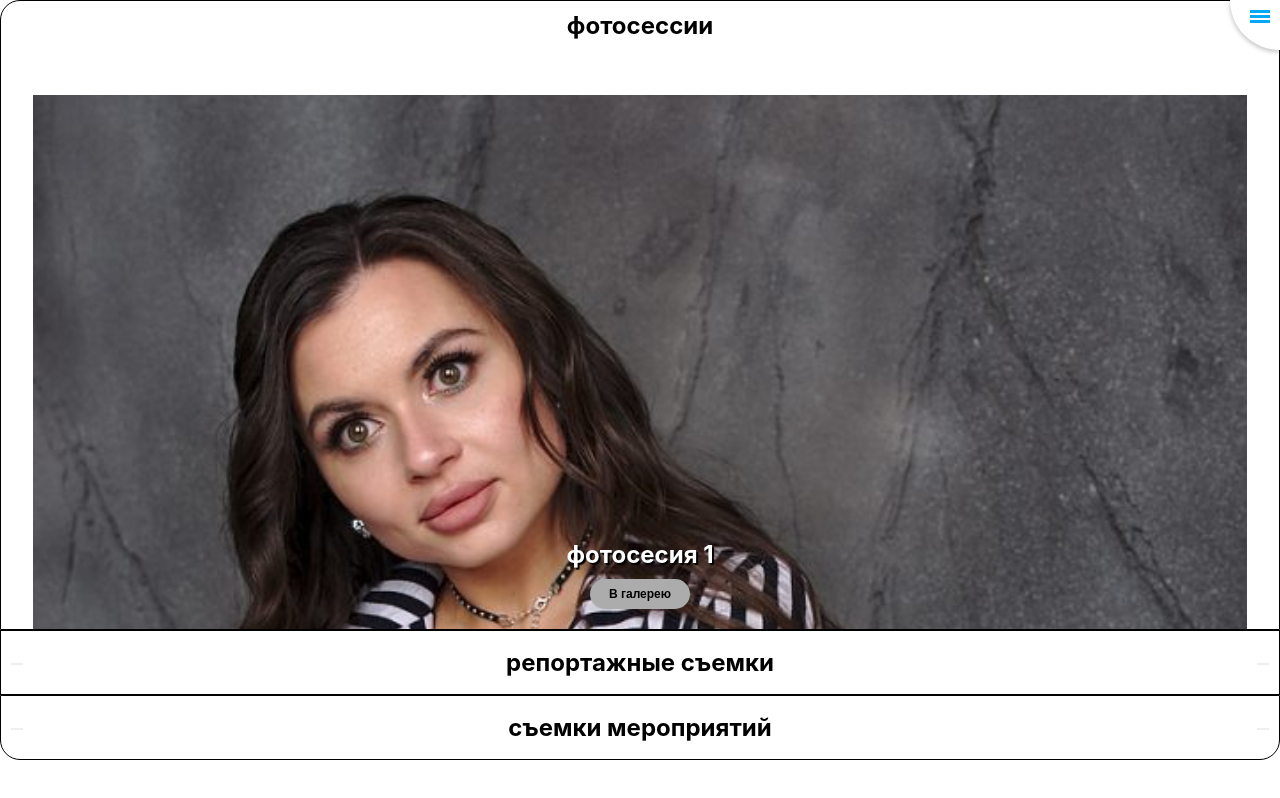
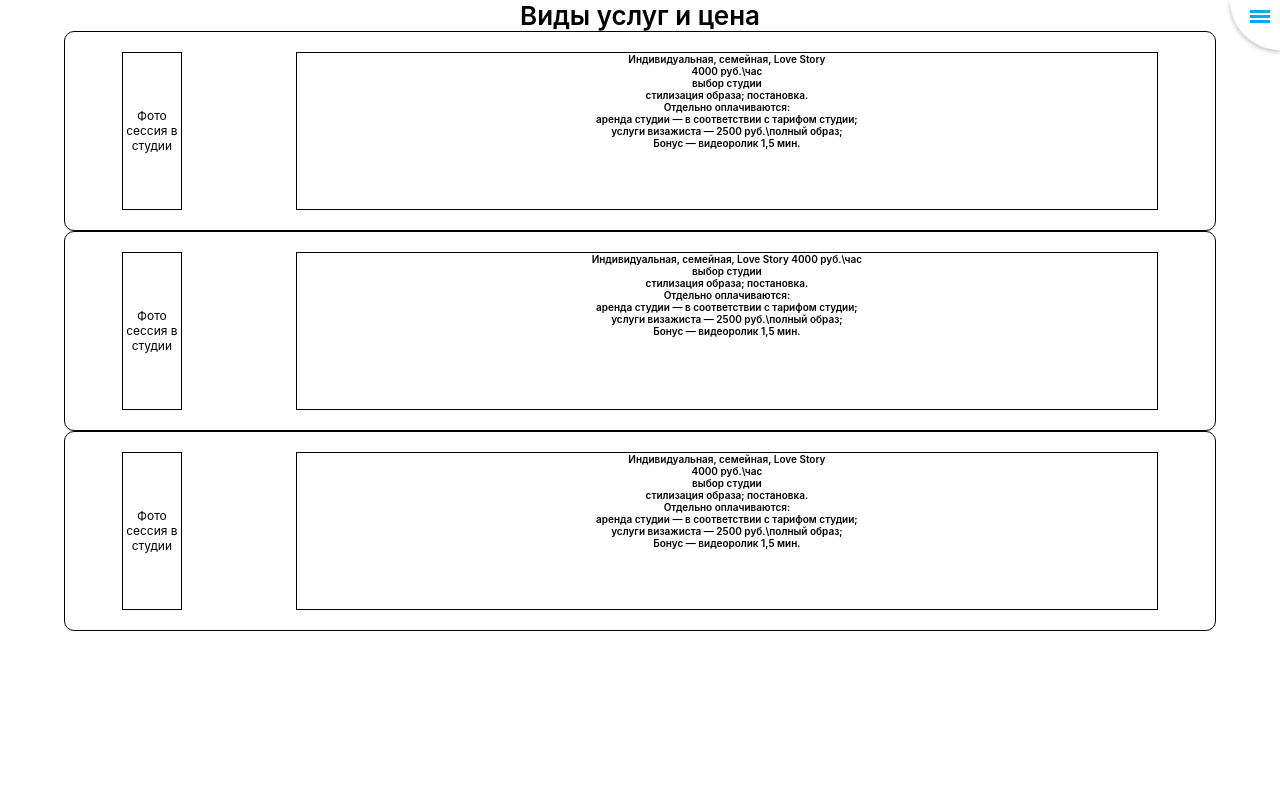
Before and after one commit to strnikolay/photographer-s-personal-website, a React (Create React App) app: page / in a window 1280 px wide. Built offline with nearby package versions, Linux system fonts and the light colour scheme; a web font is replaced by a local one.

Commit message:
13_12_23

```diff
--- a/src/App.js
+++ b/src/App.js
@@ -2,13 +2,15 @@ import './App.css';
 import Header from './components/header';
 import Main from './components/main';
 import Gallery from './components/gallery/gallery';
+import Price from './components/price';
 
 function App() {
   return (
     <div className="App">
       <Header/>
-      {/*<Main/>*/}
-      <Gallery/>
+      {/*<Main/>
+      <Gallery/>*/}
+      <Price />
     </div>
   );
 }
--- /dev/null
+++ b/src/components/price.css
@@ -0,0 +1,39 @@
+
+.services .title{
+    font-size: 26px;
+    font-weight: 600;
+}
+
+.service-wrapper{
+    display: flex;
+    flex-direction: column;
+    align-items: center;
+}
+
+.service{
+    border-radius: 10px;
+    width: 90%;
+    height: 200px;
+    border: 1px solid #000;
+    display: flex;
+    align-items: center;
+    justify-content: space-around;
+    text-align: center;
+}
+
+.logo {
+    font-size: 12px;
+    height: 80%;
+    width: 60px;
+    border: 1px solid #000;
+    display: flex;
+    align-items: center;
+}
+
+.desc{
+    font-weight: 600;
+    font-size: 10px;
+    width: 75%;
+    height: 80%;
+    border: 1px solid #000;
+}
--- a/src/components/price.jsx
+++ b/src/components/price.jsx
@@ -0,0 +1,37 @@
+import React from 'react'
+import "./price.css"
+
+function Price() {
+  return (
+    <div className='services'>
+    <div className='title'>Виды услуг и цена</div>
+    <div className='service-wrapper'>
+        <div className='service s-one'>
+            <div className='logo'>Фото сессия в студии</div>
+            <div className='desc'>
+            Индивидуальная, семейная, Love Story <br/>
+            4000 руб.\час <br/>
+            выбор студии <br/>стилизация образа; постановка.<br/> Отдельно оплачиваются:  <br/> аренда студии — в соответствии с тарифом студии;  <br/>услуги визажиста — 2500 руб.\полный образ;  <br/>Бонус — видеоролик 1,5 мин.
+            </div>
+        </div>
+        <div className='service s-two'>
+        <div className='logo'>Фото сессия в студии</div>
+            <div className='desc'>
+            Индивидуальная, семейная, Love Story 4000 руб.\час <br/>
+            выбор студии <br/>стилизация образа; постановка.<br/> Отдельно оплачиваются:  <br/> аренда студии — в соответствии с тарифом студии;  <br/>услуги визажиста — 2500 руб.\полный образ;  <br/>Бонус — видеоролик 1,5 мин.
+            </div>
+        </div>
+        <div className='service s-three'>
+        <div className='logo'>Фото сессия в студии</div>
+            <div className='desc'>
+            Индивидуальная, семейная, Love Story <br/>
+            4000 руб.\час <br/>
+            выбор студии <br/>стилизация образа; постановка.<br/> Отдельно оплачиваются:  <br/> аренда студии — в соответствии с тарифом студии;  <br/>услуги визажиста — 2500 руб.\полный образ;  <br/>Бонус — видеоролик 1,5 мин.
+            </div>
+        </div>
+    </div>
+    </div>
+  )
+}
+
+export default Price
```
